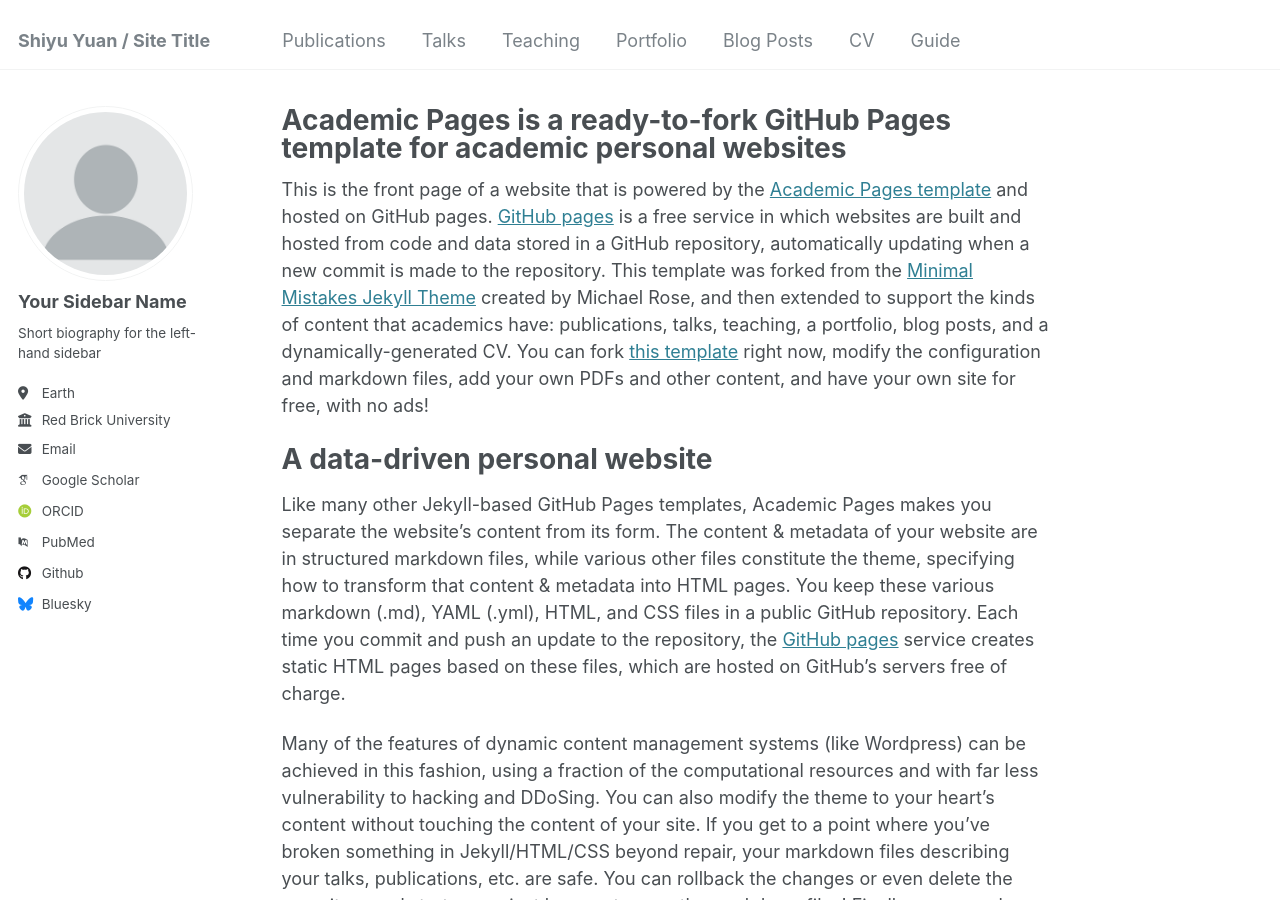
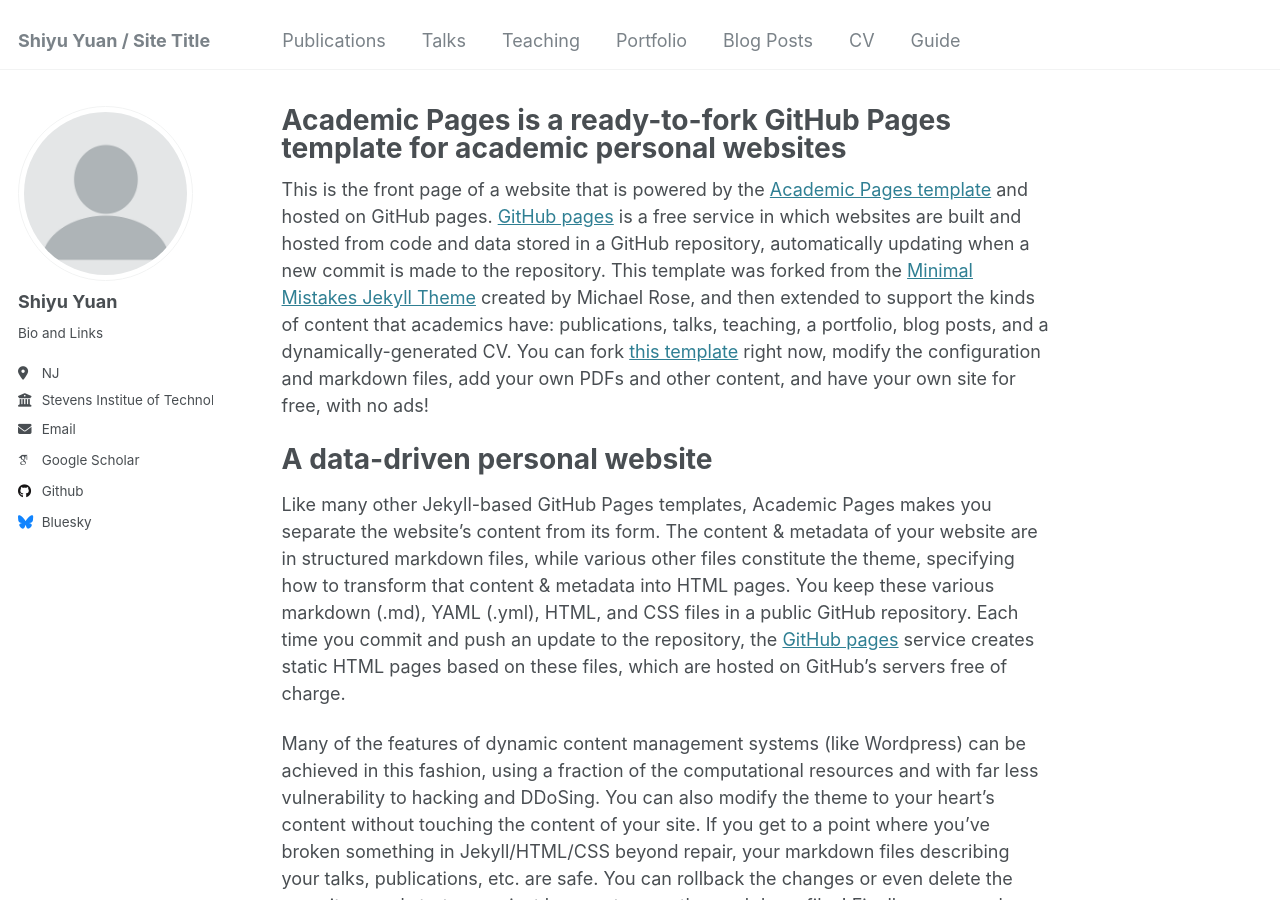
Before and after one commit to syyuan2021/syy2025, a Jekyll site: the page built from _pages/about.md, in a window 1280 px wide and 900 px high. Built offline with Jekyll 4.4.1, drawn with Linux system fonts in a browser that asks for light colours; some web fonts are replaced.

Commit message:
Update _config.yml

```diff
--- a/_config.yml
+++ b/_config.yml
@@ -22,21 +22,21 @@ repository               : https://github.com/syyuan2021/syy2025    "academicpag
 author:
   # Biographic information
   avatar           : "profile.png"
-  name             : "Your Sidebar Name"
+  name             : "Shiyu Yuan"
   pronouns         : # example: "she/her"
-  bio              : "Short biography for the left-hand sidebar"
-  location         : "Earth"
-  employer         : "Red Brick University"
+  bio              : "Bio and Links"
+  location         : "NJ"
+  employer         : "Stevens Institue of Technology"
   uri              : # URL
-  email            : "none@example.org"
+  email            : "syuan14@stevens.edu"
 
   # Academic websites
   arxiv            : # URL - Update with the correct link to your profile
-  googlescholar    : "https://scholar.google.com/citations?user=PS_CX0AAAAAJ"
+  googlescholar    : "https://scholar.google.com/citations?user=Y9IUlKgAAAAJ&hl=en"
   impactstory      : # URL
-  orcid            : "http://orcid.org/yourorcidurl"
+  orcid            : # URL
   semantic         : # URL
-  pubmed           : "https://www.ncbi.nlm.nih.gov/pubmed/?term=john+snow"
+  pubmed           : # URL
   researchgate     : # URL
   scopus           : # URL
 
```
